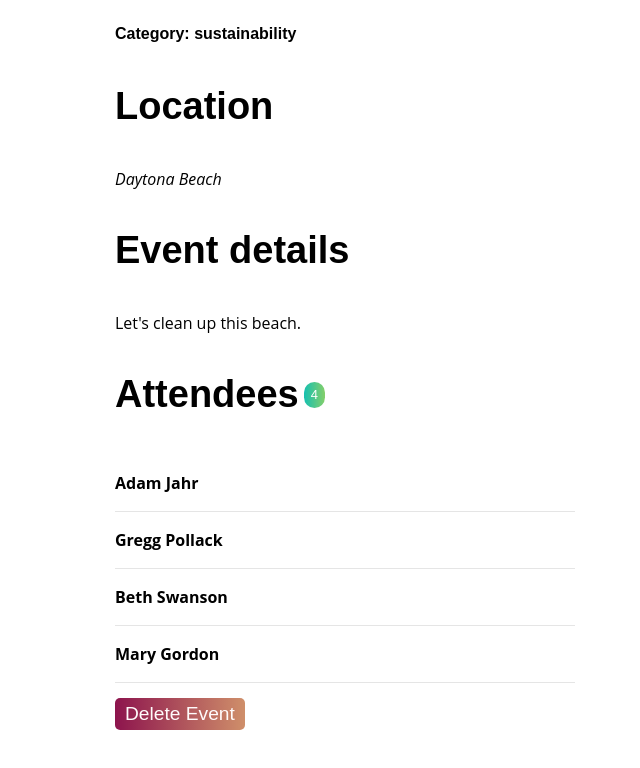
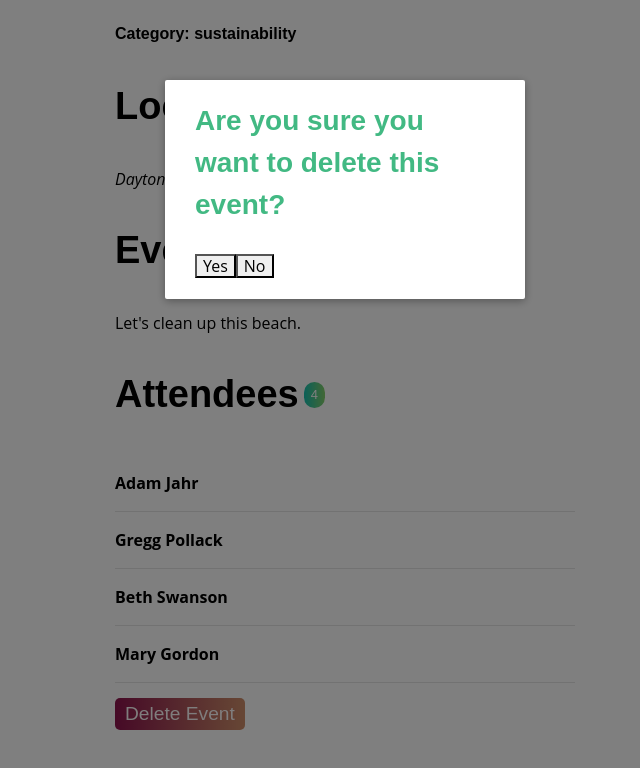
Before and after one commit to AceCFox/real-world-vue, a Vue app: page /event/1 in a window 1280 px wide. Both pictures are taken after a click on the button "Delete Event". Shown: the part 184-952 px from the top of the page, without its empty margins (295-935 px from the left). Built offline with nearby package versions, Linux system fonts and the light colour scheme; data requests are answered from the project's data file.

Commit message:
delete call working for delete confirm modal

```diff
--- a/db.json
+++ b/db.json
@@ -233,34 +233,6 @@
       "attendees": []
     },
     {
-      "id": 2364707,
-      "category": "",
-      "organizer": {
-        "id": "abc123",
-        "name": "Ace"
-      },
-      "title": "",
-      "description": "",
-      "location": "",
-      "date": "",
-      "time": "",
-      "attendees": []
-    },
-    {
-      "id": 1837809,
-      "category": "",
-      "organizer": {
-        "id": "abc123",
-        "name": "Ace"
-      },
-      "title": "",
-      "description": "",
-      "location": "",
-      "date": "",
-      "time": "",
-      "attendees": []
-    },
-    {
       "id": 7271781,
       "category": "food",
       "organizer": {
@@ -272,20 +244,6 @@
       "location": "GFS",
       "date": "2021-04-25T05:00:00.000Z",
       "time": "18:00",
-      "attendees": []
-    },
-    {
-      "id": 3740595,
-      "category": "community",
-      "organizer": {
-        "id": "abc123",
-        "name": "Ace"
-      },
-      "title": "Test event",
-      "description": "Test description",
-      "location": "test location",
-      "date": "2021-04-24T05:00:00.000Z",
-      "time": "14:00",
       "attendees": []
     },
     {
@@ -301,20 +259,6 @@
       "date": "",
       "time": "",
       "attendees": []
-    },
-    {
-      "id": 2936453,
-      "category": "",
-      "organizer": {
-        "id": "abc123",
-        "name": "Ace"
-      },
-      "title": "",
-      "description": "",
-      "location": "",
-      "date": "",
-      "time": "",
-      "attendees": []
     }
   ]
 }
--- a/src/components/confirmDelete.vue
+++ b/src/components/confirmDelete.vue
@@ -1,13 +1,93 @@
 <template>
-    <div>
-
-    </div>
+    <!-- <transition name = "modal" @close ="closeModal"> -->
+        <div class = "modal-mask" >
+            <div class = "modal-container">
+                <div class = "modal-header">
+                    <h3>Are you sure you want to delete this event?</h3>
+                </div>
+                <div class = "button-container">
+                    <button @click="yesDelete">Yes</button>
+                    <button @click="closeModal">No</button>
+                </div>
+            </div>
+        </div>
+    <!-- </transition>    -->
 </template>
 
 <script>
-
+export default {
+  name: "ConfirmDelete",
+  props: {
+    visible: Boolean,
+    id: Number,
+  },
+  methods:{
+      closeModal(){
+          this.$emit('closeModal')
+      },
+      yesDelete(){
+           this.$store.dispatch('event/deleteEvent', this.id) .then(() => {
+                this.$emit('closeModal')
+                this.$router.push({
+                    name: 'EventList'
+                })
+            }).catch((err) => {
+                console.log('error encountered in event delete:', err)
+            })
+      }
+  }
+};
 </script>
 
 <style scoped>
+h2{
+    font-style: italic;
+}
+.modal-mask {
+  position: fixed;
+  z-index: 9998;
+  top: 0;
+  left: 0;
+  width: 100%;
+  height: 100%;
+  background-color: rgba(0, 0, 0, 0.5);
+  display: table;
+  transition: opacity 0.3s ease;
+}
 
+.modal-wrapper {
+  display: table-cell;
+  vertical-align: middle;
+
+}
+
+.modal-container {
+  width: 300px;
+  margin:  auto;
+  margin-top: 10vh;
+  padding: 20px 30px;
+  background-color: #fff;
+  border-radius: 2px;
+  box-shadow: 0 2px 8px rgba(0, 0, 0, 0.33);
+  transition: all 0.3s ease;
+  font-family: Helvetica, Arial, sans-serif;
+}
+
+.modal-header h3 {
+  margin-top: 0;
+  color: #42b983;
+}
+
+.modal-body {
+  margin: 20px 0;
+}
+
+.modal-default-button {
+  display: block;
+  margin-top: 1rem;
+}
+
+.button-container{
+    justify-content: space-between;
+}
 </style>
--- a/src/services/EventService.js
+++ b/src/services/EventService.js
@@ -18,5 +18,8 @@ export default{
     },
     postEvent(event){
         return apiClient.post('/events', event)
+    },
+    deleteEvent(id){
+        return apiClient.delete('/events/' + id)
     }
 }
--- a/src/store/modules/event.js
+++ b/src/store/modules/event.js
@@ -24,6 +24,22 @@ export const  mutations = {
   }
 
 export const actions =  {
+    deleteEvent({ dispatch,}, id ){
+        return EventService.deleteEvent(id).then(() =>{
+            const notification = {
+                type: 'success',
+                message: 'Event sucessfully deleted!'
+            }
+            dispatch('notification/add', notification, {root : true} )
+        }).catch(error => {
+            const notification = {
+                type: 'error',
+                message: 'Problem while deleting event: ' + error.message
+            }
+            dispatch('notification/add', notification, {root : true} )
+            throw error;
+          })
+    },
     createEvent({ dispatch, rootState }, event) {
       console.log('User creating event is ' + rootState.user.user.name)
       return EventService.postEvent(event) .then(() => {
--- a/src/views/EventDetails.vue
+++ b/src/views/EventDetails.vue
@@ -1,4 +1,5 @@
 <template>
+    <ConfirmDelete v-if="deleteModalOpen" @closeModal = "clickedDelete" :id="event.id"/>
     <div v-if="event">
         <div class="event-header">
         <span class="eyebrow">@{{ event.time }} on {{ event.date || date }}</span>
@@ -28,19 +29,28 @@
 </template>
 
 <script>
+// @ is an alias to /src
+import ConfirmDelete from "@/components/ConfirmDelete.vue";
 import {mapState, mapActions} from 'vuex';
 
 export default {
+    name: "EventDetails",
+    components: {
+        ConfirmDelete
+    },
     props: ['id'],
+    data(){
+        return{deleteModalOpen: false};
+    },
     created(){
         this.fetchSingleEvent(this.id)
     },
-    computed:  mapState ({
-        event: state => state.event.event
-    }),
+    computed:  {
+        ...mapState ({event: state => state.event.event})
+    },
     methods: {
         clickedDelete(){
-            alert('you did it bb you clicked delete!')
+            this.deleteModalOpen = !this.deleteModalOpen
         },
        ...mapActions('event', ['fetchSingleEvent'])
     }
```
Also changed, not shown: 11 other files (tests, documents, lock files or other folders).
